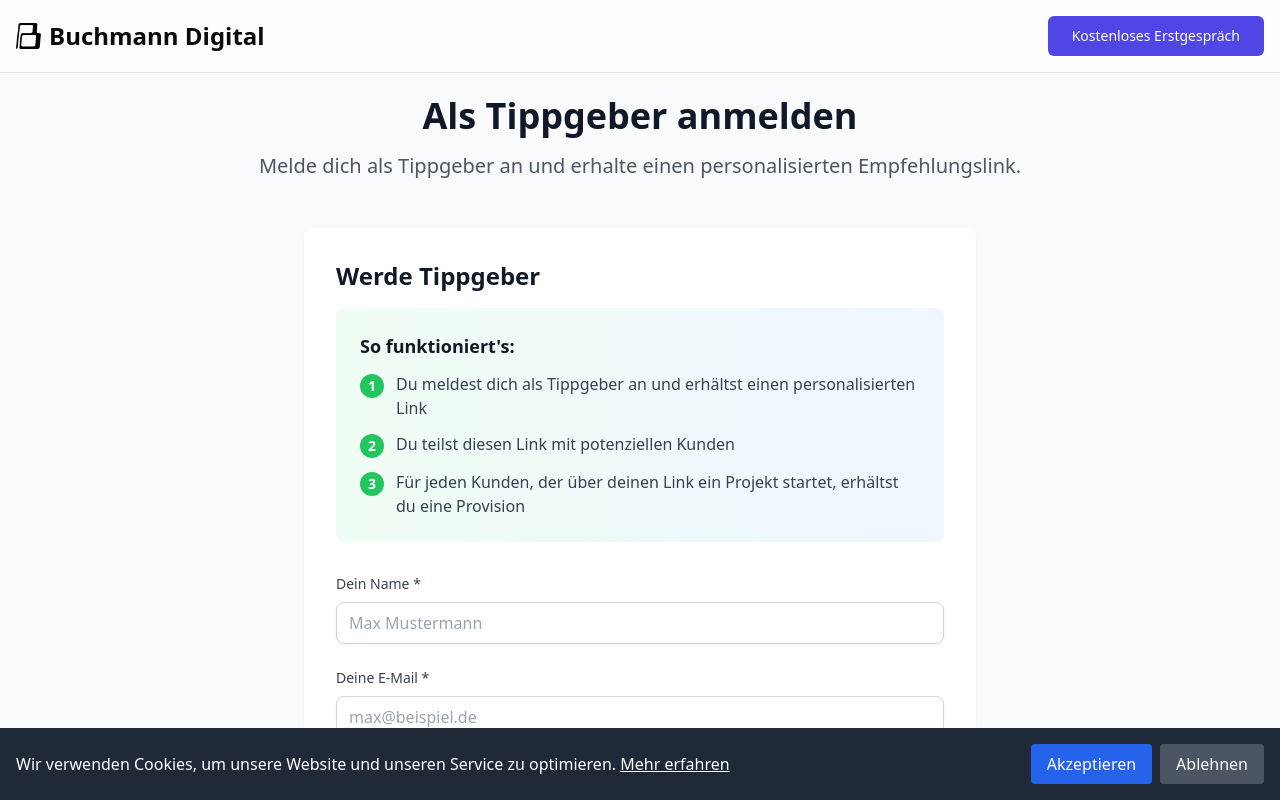
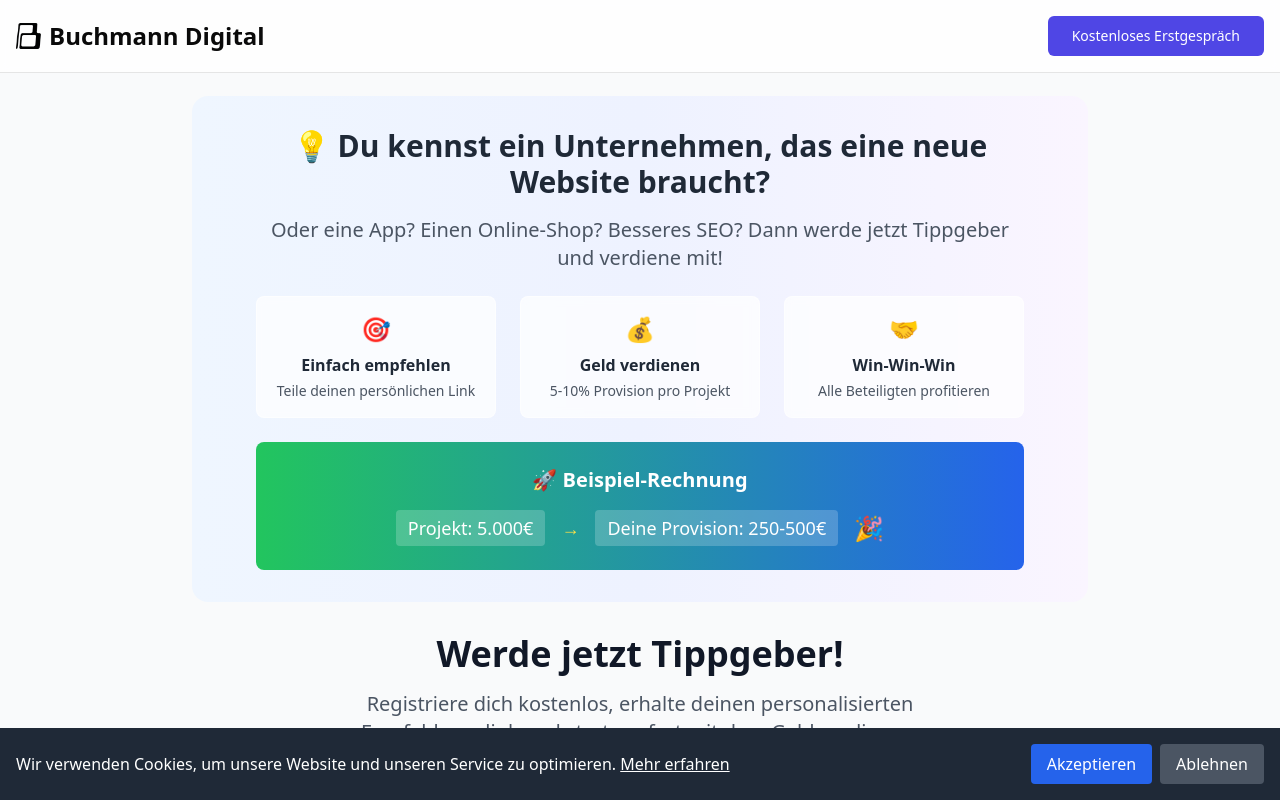
Before and after one commit to buchmanndigital/buchmann-digital-nextjs, a Next.js app: page /tippgeber in a window 1280 px wide. Shown: the top 800 px of the page. Built offline with nearby package versions, Linux system fonts and the light colour scheme.

Commit message:
Header für die Tippgeberseite angepasst

```diff
--- a/src/app/tippgeber/page.tsx
+++ b/src/app/tippgeber/page.tsx
@@ -71,11 +71,71 @@ export default function TippgeberPage() {
         <main className="container mx-auto px-4 pt-24 pb-16">
           <div className="max-w-4xl mx-auto">
             <div className="text-center mb-12">
-              <h1 className="text-4xl font-bold text-gray-900 mb-4">
-                Als Tippgeber anmelden
-              </h1>
-              <p className="text-xl text-gray-600">
-                Melde dich als Tippgeber an und erhalte einen personalisierten Empfehlungslink.
+              {/* Hook Section */}
+              <div className="bg-gradient-to-r from-blue-50 via-indigo-50 to-purple-50 rounded-2xl p-8 mb-8">
+                <div className="max-w-3xl mx-auto">
+                  <h1 className="text-2xl md:text-3xl font-bold text-gray-800 mb-4">
+                    💡 Du kennst ein Unternehmen, das eine neue Website braucht?
+                  </h1>
+                  <p className="text-lg md:text-xl text-gray-600 mb-6">
+                    Oder eine App? Einen Online-Shop? Besseres SEO? Dann werde jetzt Tippgeber und verdiene mit!
+                  </p>
+
+                  <div className="grid grid-cols-1 md:grid-cols-3 gap-6 mb-6">
+                    <div className="bg-white/70 backdrop-blur-sm rounded-lg p-4 border border-white/50">
+                      <div className="text-2xl mb-2">🎯</div>
+                      <h3 className="font-semibold text-gray-800 mb-1">Einfach empfehlen</h3>
+                      <p className="text-sm text-gray-600">Teile deinen persönlichen Link</p>
+                    </div>
+                    <div className="bg-white/70 backdrop-blur-sm rounded-lg p-4 border border-white/50">
+                      <div className="text-2xl mb-2">💰</div>
+                      <h3 className="font-semibold text-gray-800 mb-1">Geld verdienen</h3>
+                      <p className="text-sm text-gray-600">5-10% Provision pro Projekt</p>
+                    </div>
+                    <div className="bg-white/70 backdrop-blur-sm rounded-lg p-4 border border-white/50">
+                      <div className="text-2xl mb-2">🤝</div>
+                      <h3 className="font-semibold text-gray-800 mb-1">Win-Win-Win</h3>
+                      <p className="text-sm text-gray-600">Alle Beteiligten profitieren</p>
+                    </div>
+                  </div>
+
+                  <div className="bg-gradient-to-r from-green-500 to-blue-600 text-white rounded-lg p-6">
+                    <h2 className="text-lg md:text-xl font-bold mb-4">🚀 Beispiel-Rechnung</h2>
+
+                    {/* Desktop Version */}
+                    <div className="hidden md:flex items-center justify-center gap-4 text-lg">
+                      <span className="bg-white/20 px-3 py-1 rounded">Projekt: 5.000€</span>
+                      <span className="text-yellow-300">→</span>
+                      <span className="bg-white/20 px-3 py-1 rounded">Deine Provision: 250-500€</span>
+                      <span className="text-2xl">🎉</span>
+                    </div>
+
+                    {/* Mobile Version */}
+                    <div className="md:hidden space-y-3">
+                      <div className="text-center">
+                        <div className="bg-white/20 px-4 py-2 rounded-lg inline-block text-base font-medium">
+                          💼 Projekt: 5.000€
+                        </div>
+                      </div>
+                      <div className="text-center">
+                        <div className="text-yellow-300 text-2xl mb-2">↓</div>
+                        <div className="bg-white/20 px-4 py-2 rounded-lg inline-block text-base font-medium">
+                          💰 Deine Provision: 250-500€
+                        </div>
+                      </div>
+                      <div className="text-center text-2xl">🎉</div>
+                    </div>
+                  </div>
+                </div>
+              </div>
+
+              {/* Main Title */}
+              <h2 className="text-3xl md:text-4xl font-bold text-gray-900 mb-4">
+                Werde jetzt Tippgeber!
+              </h2>
+              <p className="text-xl text-gray-600 max-w-2xl mx-auto">
+                Registriere dich kostenlos, erhalte deinen personalisierten Empfehlungslink
+                und starte sofort mit dem Geld verdienen.
               </p>
             </div>
 
@@ -123,7 +183,7 @@ function FAQSection({ faqData }: { faqData: Array<{ question: string; answer: st
   };
 
   return (
-    <div className="bg-white rounded-lg shadow-sm">
+    <div className="bg-white rounded-lg shadow-sm pb-6">
       <div className="divide-y divide-gray-200">
         {faqData.map((faq, index) => (
           <div key={index} className="p-6">
@@ -164,7 +224,7 @@ function FAQSection({ faqData }: { faqData: Array<{ question: string; answer: st
         ))}
       </div>
 
-      <div className="bg-gradient-to-r from-indigo-50 to-purple-50 p-6 m-6 rounded-lg">
+      <div className="bg-gradient-to-r from-indigo-50 to-purple-50 p-6 mx-6 mt-6 rounded-lg">
         <div className="text-center">
           <h3 className="text-lg font-semibold text-gray-900 mb-2">
             Noch Fragen?
```
